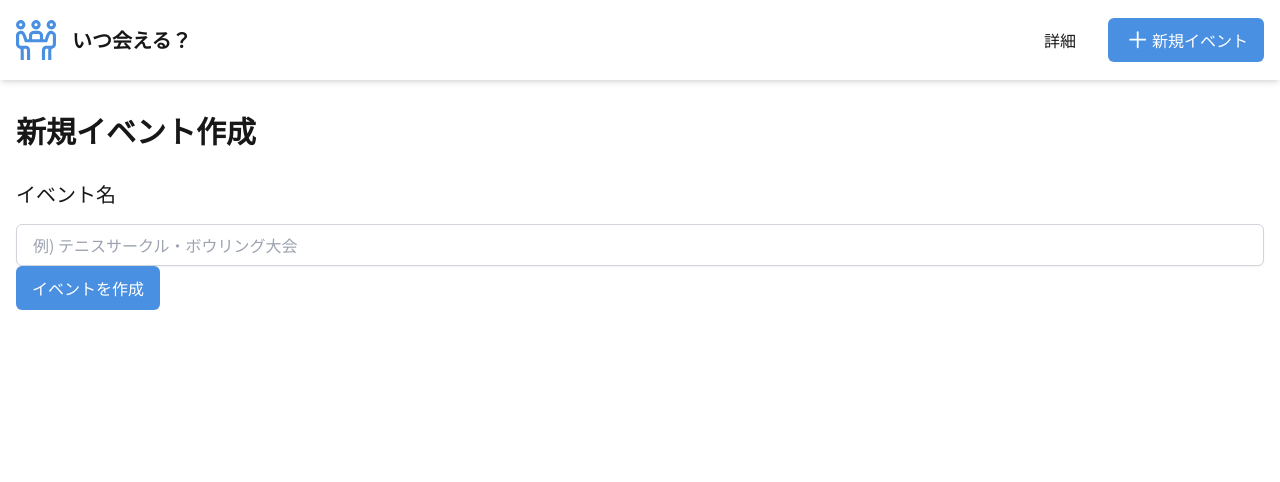
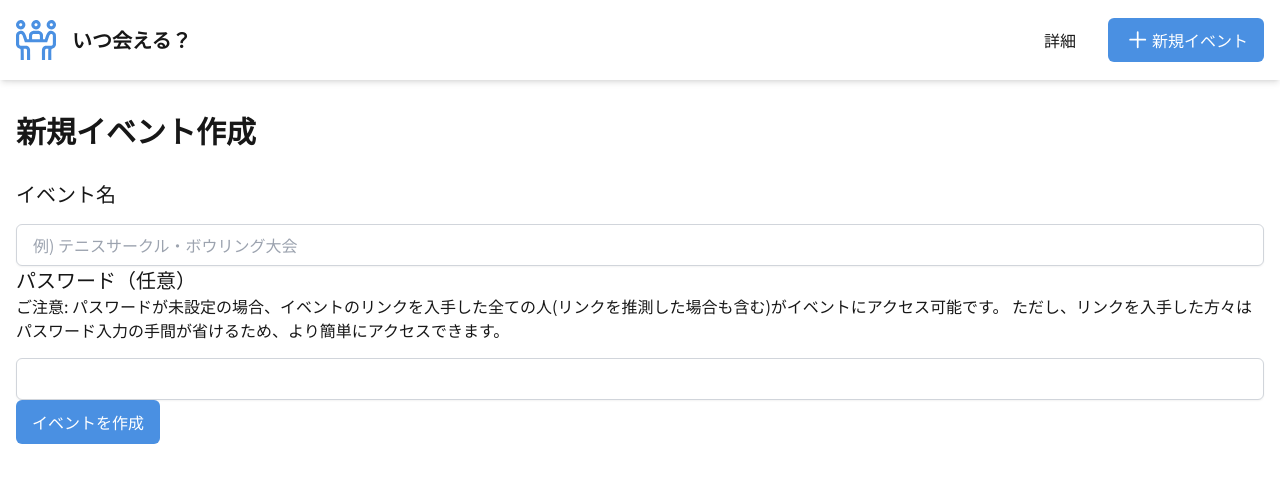
Before and after one commit to takumitoma/itsu-aiteru-scheduler, a Next.js app: page / in a window 1280 px wide. Shown: the top 482 px of the page. Built offline with nearby package versions, Linux system fonts and the light colour scheme.

Commit message:
feat: add PasswordInput component

```diff
--- a/src/components/CreateEventForm.tsx
+++ b/src/components/CreateEventForm.tsx
@@ -3,9 +3,11 @@
 import { useState } from 'react';
 import EventTitleInput from './EventTitleInput';
 import CreateEventButton from './CreateEventButton';
+import PasswordInput from './PasswordInput';
 
 const CreateEventForm: React.FC = () => {
   const [eventTitle, setEventTitle] = useState('');
+  const [password, setPassword] = useState('');
 
   const handleCreateEvent = () => {
     console.log('Event created:', {
@@ -16,6 +18,7 @@ const CreateEventForm: React.FC = () => {
   return (
     <div>
       <EventTitleInput value={eventTitle} onChange={setEventTitle} />
+      <PasswordInput value={password} onChange={setPassword} />
       <CreateEventButton onClick={handleCreateEvent} />
     </div>
   );
--- a/src/components/EventTitleInput.tsx
+++ b/src/components/EventTitleInput.tsx
@@ -1,5 +1,3 @@
-import React from 'react';
-
 interface EventTitleInputProps {
   value: string;
   onChange: (value: string) => void;
--- /dev/null
+++ b/src/components/PasswordInput.tsx
@@ -0,0 +1,28 @@
+interface PasswordInputProps {
+  value: string;
+  onChange: (value: string) => void;
+}
+
+const PasswordInput: React.FC<PasswordInputProps> = ({ value, onChange }) => {
+  return (
+    <div>
+      <label htmlFor="password" className="text-xl font-medium">
+        パスワード（任意）
+      </label>
+      <p className="text-md">
+        ご注意:
+        パスワードが未設定の場合、イベントのリンクを入手した全ての人(リンクを推測した場合も含む)がイベントにアクセス可能です。
+        ただし、リンクを入手した方々はパスワード入力の手間が省けるため、より簡単にアクセスできます。
+      </p>
+      <input
+        type="password"
+        id="password"
+        value={value}
+        onChange={(e) => onChange(e.target.value)}
+        className="mt-4 px-4 py-2 w-full rounded-md border border-gray-300 shadow-sm"
+      />
+    </div>
+  );
+};
+
+export default PasswordInput;
```
